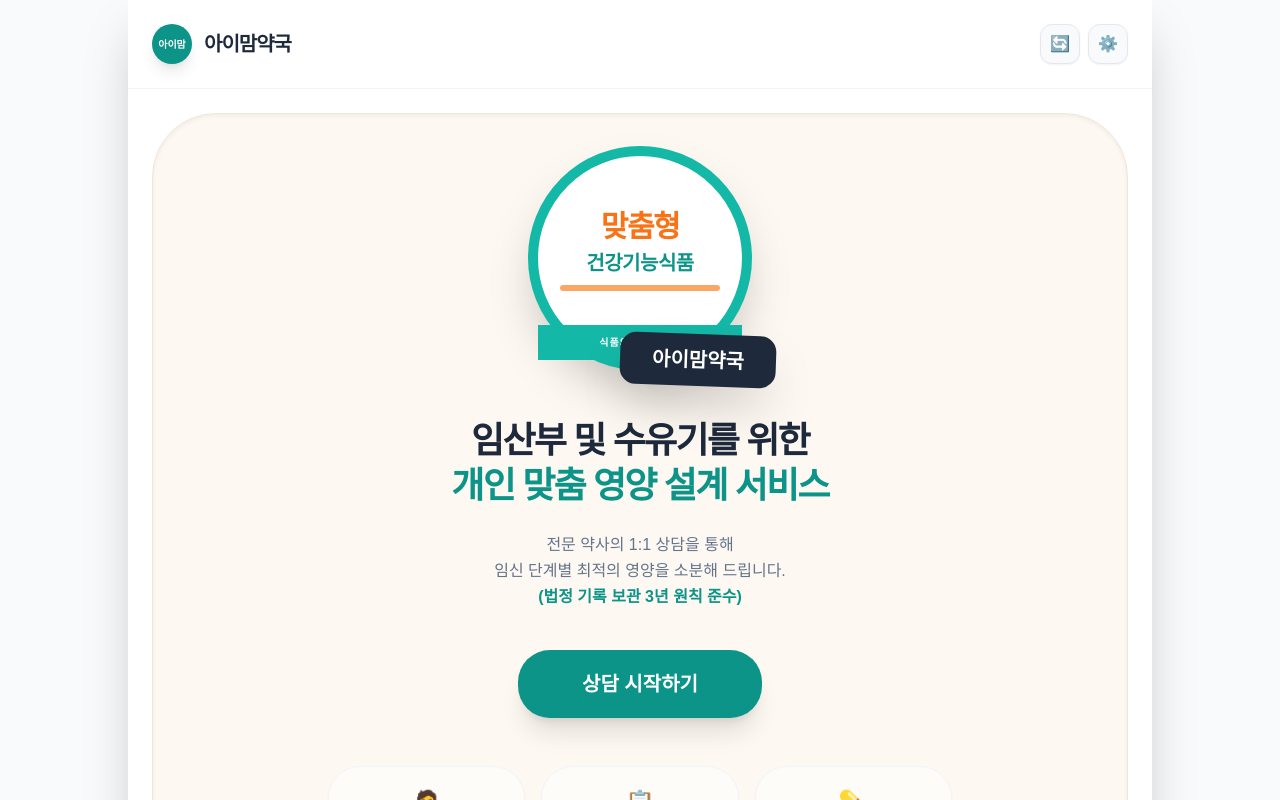
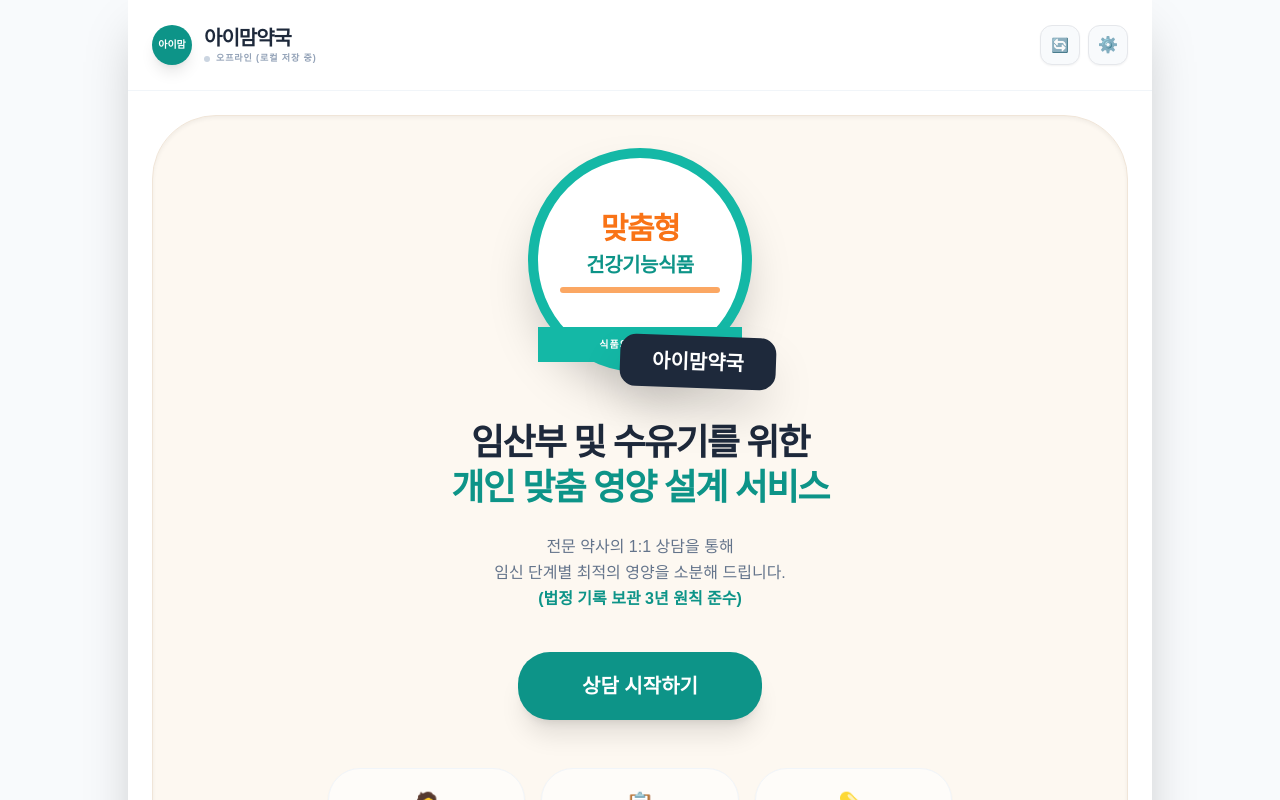
Before and after one commit to seunju83/i-mom-app, a React (Vite) app: page / in a window 1280 px wide. Shown: the top 800 px of the page. Built offline with nearby package versions, Linux system fonts and the light colour scheme; a web font is replaced by a local one.

Commit message:
Update App.tsx

```diff
--- a/App.tsx
+++ b/App.tsx
@@ -1,13 +1,12 @@
 
-import React, { useState, useEffect, useCallback } from 'react';
+import React, { useState, useEffect, useCallback, useMemo } from 'react';
 import { Product, ConsultationRecord, Pharmacist, PharmacyConfig, SurveyData } from './types';
 import { INITIAL_PRODUCTS, DISCLAIMER } from './constants';
 import HomeView from './components/HomeView';
 import SurveyView from './components/SurveyView';
 import RecommendationView from './components/RecommendationView';
 import AdminPanel from './components/AdminPanel';
-
-const SYNC_API_BASE = 'https://api.keyvalue.xyz';
+import { createClient, SupabaseClient } from '@supabase/supabase-js';
 
 const App: React.FC = () => {
   const [currentView, setCurrentView] = useState<'home' | 'survey' | 'recommendation' | 'admin'>('home');
@@ -15,122 +14,144 @@ const App: React.FC = () => {
   const [records, setRecords] = useState<ConsultationRecord[]>([]);
   const [surveyData, setSurveyData] = useState<SurveyData | null>(null);
   const [pharmacists, setPharmacists] = useState<Pharmacist[]>([{ id: '1', name: '아이맘 약사', isActive: true }]);
-  const [pharmacyConfig, setPharmacyConfig] = useState<PharmacyConfig>({
+  const [pharmacyConfig, setPharmacyConfig] = useState<PharmacyConfig>(() => {
+    const saved = localStorage.getItem('i-mom-config');
+    return saved ? JSON.parse(saved) : {
       pharmacyName: '아이맘약국',
       currentPharmacistId: '1',
       businessAddress: '세종시 보듬3로 150 아름행복타워 101호 아이맘약국',
       managerName: '송은주'
+    };
   });
 
-  const [syncCode, setSyncCode] = useState<string>(localStorage.getItem('i-mom-sync-code') || '');
-  const [syncStatus, setSyncStatus] = useState<'connected' | 'error' | 'syncing' | 'idle'>('idle');
+  // Supabase 설정 상태 (localStorage에서 관리)
+  const [supabaseUrl, setSupabaseUrl] = useState(localStorage.getItem('i-mom-sb-url') || '');
+  const [supabaseKey, setSupabaseKey] = useState(localStorage.getItem('i-mom-sb-key') || '');
+  const [syncStatus, setSyncStatus] = useState<'connected' | 'offline' | 'error' | 'syncing'>('offline');
   const [lastSyncTime, setLastSyncTime] = useState<string>('');
+
+  // Supabase 클라이언트 동적 생성
+  const supabase = useMemo(() => {
+    if (supabaseUrl && supabaseKey) {
+      try {
+        return createClient(supabaseUrl, supabaseKey);
+      } catch (e) {
+        return null;
+      }
+    }
+    return null;
+  }, [supabaseUrl, supabaseKey]);
 
   const [isAdminAuthenticated, setIsAdminAuthenticated] = useState(false);
   const [showAdminLogin, setShowAdminLogin] = useState(false);
   const [passwordInput, setPasswordInput] = useState('');
 
-  // [데이터 보호 로직] 로컬 스토리지에 제품 정보가 없으면 기본값 강제 주입
-  const loadLocalData = useCallback(() => {
-    const savedProducts = localStorage.getItem('i-mom-products');
-    const parsedProducts = savedProducts ? JSON.parse(savedProducts) : INITIAL_PRODUCTS;
-    setProducts(parsedProducts.length > 0 ? parsedProducts : INITIAL_PRODUCTS);
-
-    const savedRecords = localStorage.getItem('i-mom-records');
-    if (savedRecords) setRecords(JSON.parse(savedRecords));
-
-    const savedConfig = localStorage.getItem('i-mom-config');
-    if (savedConfig) setPharmacyConfig(JSON.parse(savedConfig));
-  }, []);
-
-  const pushToCloud = useCallback(async (code: string, currentRecords: ConsultationRecord[], currentProducts: Product[]) => {
-    if (!code || code.trim().length < 3 || !navigator.onLine) return;
-    try {
-      setSyncStatus('syncing');
-      const payload = {
-        records: currentRecords,
-        products: currentProducts,
-        updatedAt: Date.now()
-      };
-      const response = await fetch(`${SYNC_API_BASE}/${code.trim()}`, {
-        method: 'POST',
-        headers: { 'Content-Type': 'application/json' },
-        mode: 'cors',
-        body: JSON.stringify(payload)
-      });
-      if (response.ok) {
-        setSyncStatus('connected');
-        setLastSyncTime(new Date().toLocaleTimeString());
-      }
-    } catch (e) { setSyncStatus('error'); }
-  }, []);
-
-  const pullFromCloud = useCallback(async (code: string) => {
-    if (!code || code.trim().length < 3 || !navigator.onLine) return;
-    try {
-      setSyncStatus('syncing');
-      const response = await fetch(`${SYNC_API_BASE}/${code.trim()}?t=${Date.now()}`, { mode: 'cors' });
-
-      // 1. 서버에 데이터가 없으면(404) 내 현재 데이터를 서버로 즉시 전송 (Seeding)
-      if (response.status === 404) {
-        await pushToCloud(code, records, products);
+  // 1. 데이터 로딩 (DB <-> Local 병합)
+  const syncData = useCallback(async () => {
+    if (!supabase) {
+      setSyncStatus('offline');
+      // 오프라인일 때는 로컬 데이터만 로드
+      const localProducts = localStorage.getItem('i-mom-products');
+      const localRecords = localStorage.getItem('i-mom-records');
+      setProducts(localProducts ? JSON.parse(localProducts) : INITIAL_PRODUCTS);
+      setRecords(localRecords ? JSON.parse(localRecords) : []);
       return;
     }
 
-      if (response.ok) {
-        const remoteData = await response.json();
-        if (!remoteData || !remoteData.products) return;
+    try {
+      setSyncStatus('syncing');
 
-        // 2. 지능형 병합 (ID가 없는 데이터들만 추가)
-        setProducts(prev => {
-          const merged = [...remoteData.products];
-          prev.forEach(p => {
-            if (!merged.find(rp => rp.id === p.id)) merged.push(p);
+      // (1) 제품 데이터 동기화
+      const { data: dbProducts, error: pError } = await supabase.from('products').select('*');
+      if (pError) throw pError;
+
+      let finalProducts = [...products];
+      if (dbProducts && dbProducts.length > 0) {
+        finalProducts = dbProducts;
+      } else if (products.length > 0) {
+        // 서버에 데이터가 없으면 로컬 데이터를 서버로 전송 (Seeding)
+        await supabase.from('products').upsert(products);
+        finalProducts = products;
+      } else {
+        finalProducts = INITIAL_PRODUCTS;
+      }
+      setProducts(finalProducts);
+      localStorage.setItem('i-mom-products', JSON.stringify(finalProducts));
+
+      // (2) 상담 기록 동기화
+      const { data: dbRecords, error: rError } = await supabase.from('consultations').select('*').order('date', { ascending: false });
+      if (rError) throw rError;
+
+      let finalRecords = [...records];
+      if (dbRecords) {
+        // 클라우드 데이터와 로컬 데이터 병합 (중복 제거)
+        const merged = [...dbRecords];
+        records.forEach(local => {
+          if (!merged.find(remote => remote.id === local.id)) merged.push(local);
         });
-          localStorage.setItem('i-mom-products', JSON.stringify(merged));
-          return merged;
-        });
+        finalRecords = merged.sort((a, b) => new Date(b.date).getTime() - new Date(a.date).getTime());
 
-        setRecords(prev => {
-          const merged = [...remoteData.records];
-          prev.forEach(r => {
-            if (!merged.find(rr => rr.id === r.id)) merged.push(r);
-          });
-          const sorted = merged.sort((a, b) => new Date(b.date).getTime() - new Date(a.date).getTime());
-          localStorage.setItem('i-mom-records', JSON.stringify(sorted));
-          return sorted;
-        });
+        // 병합된 결과를 다시 클라우드에 업로드 (동기화)
+        if (finalRecords.length > dbRecords.length) {
+          await supabase.from('consultations').upsert(finalRecords);
+        }
+      }
+      setRecords(finalRecords);
+      localStorage.setItem('i-mom-records', JSON.stringify(finalRecords));
 
       setSyncStatus('connected');
       setLastSyncTime(new Date().toLocaleTimeString());
+    } catch (e) {
+      console.error('Sync Error:', e);
+      setSyncStatus('error');
     }
-    } catch (e) { setSyncStatus('error'); }
-  }, [records, products, pushToCloud]);
+  }, [supabase, products, records]);
 
+  // 초기 로딩
   useEffect(() => {
-    loadLocalData();
-  }, [loadLocalData]);
+    const localProducts = localStorage.getItem('i-mom-products');
+    const localRecords = localStorage.getItem('i-mom-records');
+    if (localProducts) setProducts(JSON.parse(localProducts));
+    else setProducts(INITIAL_PRODUCTS);
+    if (localRecords) setRecords(JSON.parse(localRecords));
 
-  useEffect(() => {
-    if (syncCode) {
-      pullFromCloud(syncCode);
-      const interval = setInterval(() => pullFromCloud(syncCode), 60000);
-      return () => clearInterval(interval);
+    if (supabase) {
+      syncData();
     }
-  }, [syncCode, pullFromCloud]);
+  }, [supabase]); // supabase 클라이언트가 준비되면 동기화 시작
 
-  const handleUpdateRecords = (newRecords: ConsultationRecord[]) => {
+  // 2. 상담 기록 업데이트 로직
+  const handleUpdateRecords = async (newRecords: ConsultationRecord[]) => {
     setRecords(newRecords);
     localStorage.setItem('i-mom-records', JSON.stringify(newRecords));
-    if (syncCode) pushToCloud(syncCode, newRecords, products);
+
+    if (supabase) {
+      try {
+        setSyncStatus('syncing');
+        const { error } = await supabase.from('consultations').upsert(newRecords);
+        if (error) throw error;
+        setSyncStatus('connected');
+        setLastSyncTime(new Date().toLocaleTimeString());
+      } catch (e) { setSyncStatus('error'); }
+    }
   };
 
-  const handleUpdateProducts = (newProducts: Product[]) => {
+  // 3. 제품 정보 업데이트 로직
+  const handleUpdateProducts = async (newProducts: Product[]) => {
     const validProducts = newProducts.length > 0 ? newProducts : INITIAL_PRODUCTS;
     setProducts(validProducts);
     localStorage.setItem('i-mom-products', JSON.stringify(validProducts));
-    // Fix: Swap validProducts and records to match pushToCloud(code, currentRecords, currentProducts) signature
-    if (syncCode) pushToCloud(syncCode, records, validProducts);
+
+    if (supabase) {
+      try {
+        setSyncStatus('syncing');
+        // 제품 전체를 덮어씌움 (Upsert)
+        const { error } = await supabase.from('products').upsert(validProducts);
+        if (error) throw error;
+        setSyncStatus('connected');
+        setLastSyncTime(new Date().toLocaleTimeString());
+      } catch (e) { setSyncStatus('error'); }
+    }
   };
 
   const handleSaveConsultation = (selectedProductIds: string[], recommendedNames: string[], totalPrice: number): ConsultationRecord => {
@@ -153,6 +174,14 @@ const App: React.FC = () => {
     return newRecord;
   };
 
+  const handleSetSupabaseConfig = (url: string, key: string) => {
+    setSupabaseUrl(url);
+    setSupabaseKey(key);
+    localStorage.setItem('i-mom-sb-url', url);
+    localStorage.setItem('i-mom-sb-key', key);
+    alert('DB 설정이 저장되었습니다. 연동을 시도합니다.');
+  };
+
   return (
     <div className="min-h-screen flex flex-col max-w-[1024px] mx-auto bg-white shadow-2xl relative">
       <header className="bg-white/95 backdrop-blur-md p-6 sticky top-0 z-50 flex justify-between items-center border-b border-slate-100">
@@ -160,18 +189,22 @@ const App: React.FC = () => {
           <div className="w-10 h-10 rounded-full bg-teal-600 flex items-center justify-center text-white font-black text-[10px] shadow-lg">아이맘</div>
           <div>
             <h1 className="text-xl font-black text-slate-800 tracking-tighter">{pharmacyConfig.pharmacyName}</h1>
-            {syncCode && (
             <div className="flex items-center gap-1.5">
-                 <div className={`w-1.5 h-1.5 rounded-full ${syncStatus === 'connected' ? 'bg-teal-500' : 'bg-red-500 animate-pulse'}`}></div>
+              <div className={`w-1.5 h-1.5 rounded-full ${
+                syncStatus === 'connected' ? 'bg-teal-500' :
+                syncStatus === 'syncing' ? 'bg-blue-400 animate-spin' :
+                syncStatus === 'error' ? 'bg-red-500' : 'bg-slate-300'
+              }`}></div>
               <span className="text-[9px] font-black text-slate-400 uppercase tracking-widest">
-                   {syncStatus === 'connected' ? `연동 활성화 (${lastSyncTime})` : '서버 연결 확인 중...'}
+                {syncStatus === 'connected' ? `클라우드 동기화 완료 (${lastSyncTime})` :
+                 syncStatus === 'syncing' ? '데이터 맞추는 중...' :
+                 syncStatus === 'error' ? '서버 연결 오류' : '오프라인 (로컬 저장 중)'}
               </span>
             </div>
-            )}
           </div>
         </div>
         <div className="flex gap-2">
-           <button onClick={() => syncCode && pullFromCloud(syncCode)} className="w-10 h-10 bg-slate-50 border rounded-xl flex items-center justify-center hover:bg-white active:scale-90 shadow-sm transition-all">🔄</button>
+           <button onClick={syncData} className="w-10 h-10 bg-slate-50 border rounded-xl flex items-center justify-center hover:bg-white active:scale-90 shadow-sm transition-all text-sm">🔄</button>
            <button onClick={() => isAdminAuthenticated ? setCurrentView('admin') : setShowAdminLogin(true)} className="w-10 h-10 bg-slate-50 border rounded-xl flex items-center justify-center hover:bg-white shadow-sm">⚙️</button>
         </div>
       </header>
@@ -184,10 +217,12 @@ const App: React.FC = () => {
         )}
         {currentView === 'admin' && (
           <AdminPanel
-            products={products} records={records} pharmacists={pharmacists} config={pharmacyConfig} syncCode={syncCode}
+            products={products} records={records} pharmacists={pharmacists} config={pharmacyConfig} syncCode={""}
             onUpdateProducts={handleUpdateProducts} onUpdateRecords={handleUpdateRecords} onUpdatePharmacists={setPharmacists} onUpdateConfig={(c) => { setPharmacyConfig(c); localStorage.setItem('i-mom-config', JSON.stringify(c)); }}
-            onSetSyncCode={(c) => { setSyncCode(c); localStorage.setItem('i-mom-sync-code', c); pullFromCloud(c); }}
-            onForcePush={() => pushToCloud(syncCode, records, products)}
+            onSetSyncCode={() => {}}
+            onForcePush={syncData}
+            sbConfig={{ url: supabaseUrl, key: supabaseKey }}
+            onSetSbConfig={handleSetSupabaseConfig}
           />
         )}
       </main>
```
Lines whose indentation alone changed are shown as unchanged.
